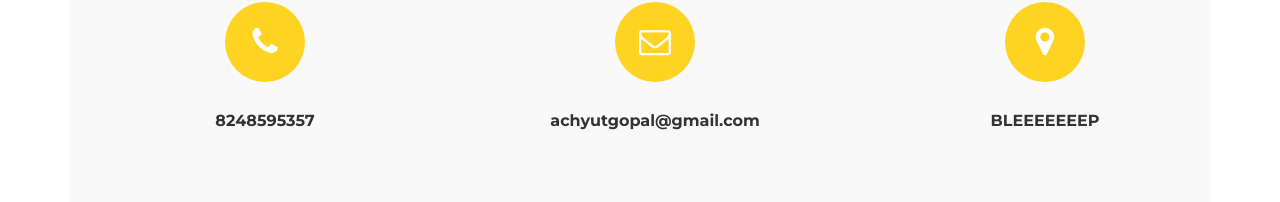
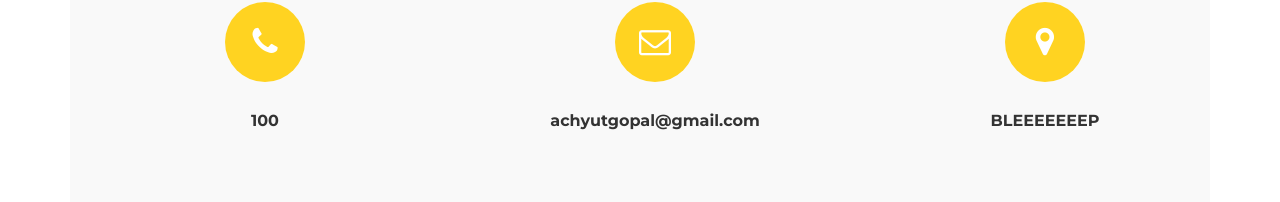
Before and after one commit to Atmaclon/Atmaclon.github.io, a plain HTML site: page index.html in a window 1280 px wide. Shown: the part 2530-2732 px from the top of the page. Drawn offline with Linux system fonts and the light colour scheme.

Commit message:
Update index.html

```diff
--- a/index.html
+++ b/index.html
@@ -110,7 +110,7 @@
 		<div class="row">
 			<div class="contact-info-box col-md-4 col-sm-4 col-xs-6 wow fadeInUp" data-wow-delay="0.6s">
 				<i class="fa fa-phone"></i>
-					<h3>8248595357</h3>
+					<h3>100</h3>
 			</div>
 			<div class="contact-info-box col-md-4 col-sm-4 col-xs-6 wow fadeInUp" data-wow-delay="0.8s">
 				<i class="fa fa-envelope-o"></i>
```
